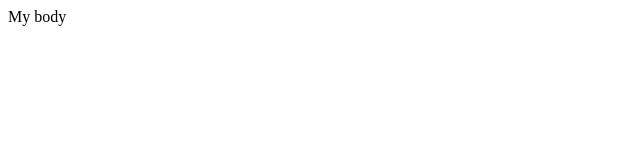
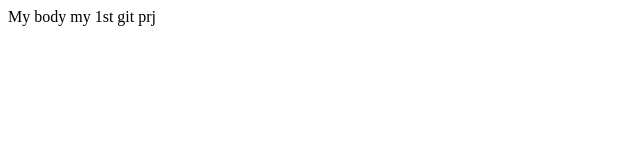
Before and after one commit to toonjamie/NetNinjaTutorial, a plain HTML site: page index.html in a window 1280 px wide. Shown: the whole page, without its empty margins (0-640 px from the left). Drawn offline with Linux system fonts and the light colour scheme.

Commit message:
first_git_comment

```diff
--- a/index.html
+++ b/index.html
@@ -1,3 +1,3 @@
 <html>
 <body>
-My body
+My body my 1st git prj
```
